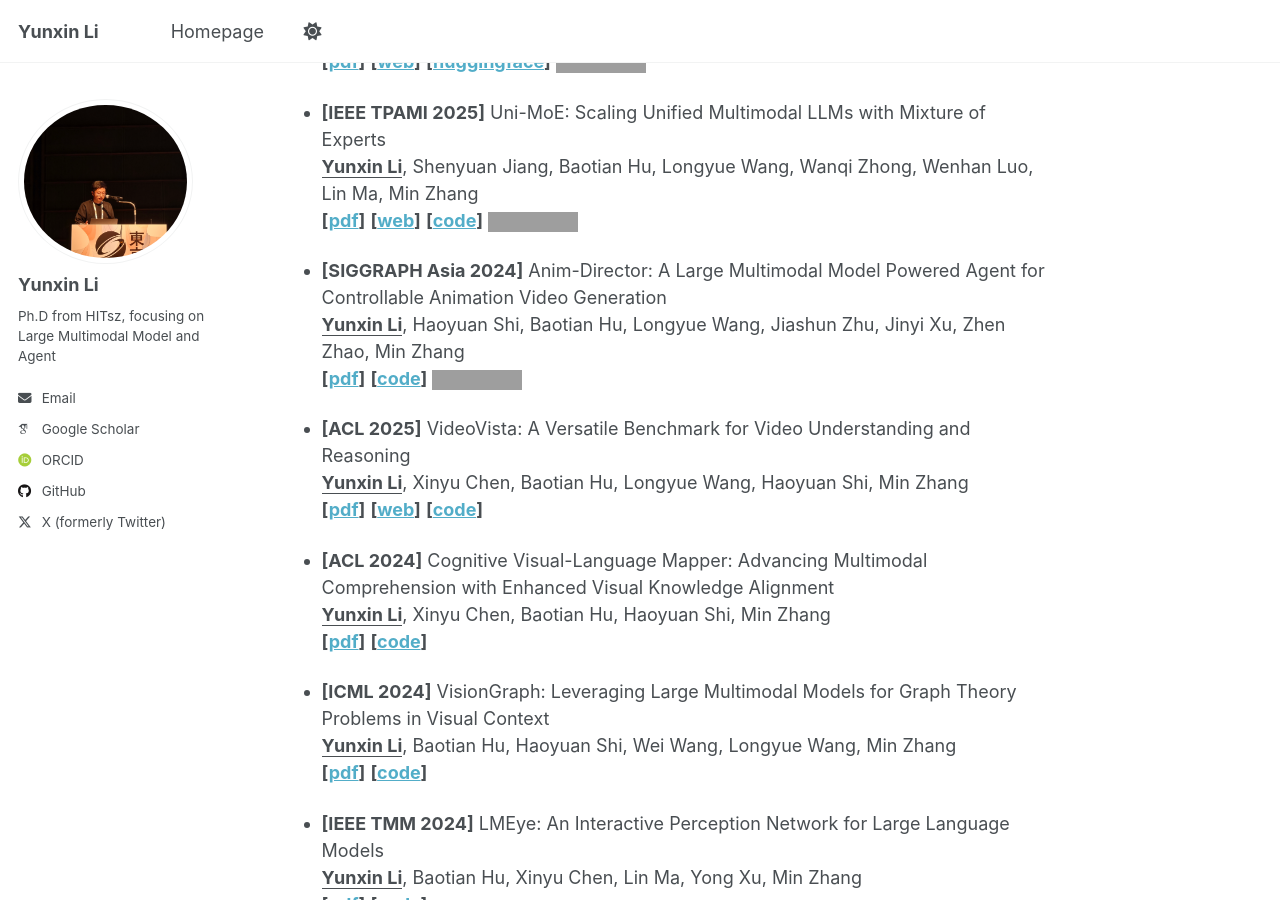
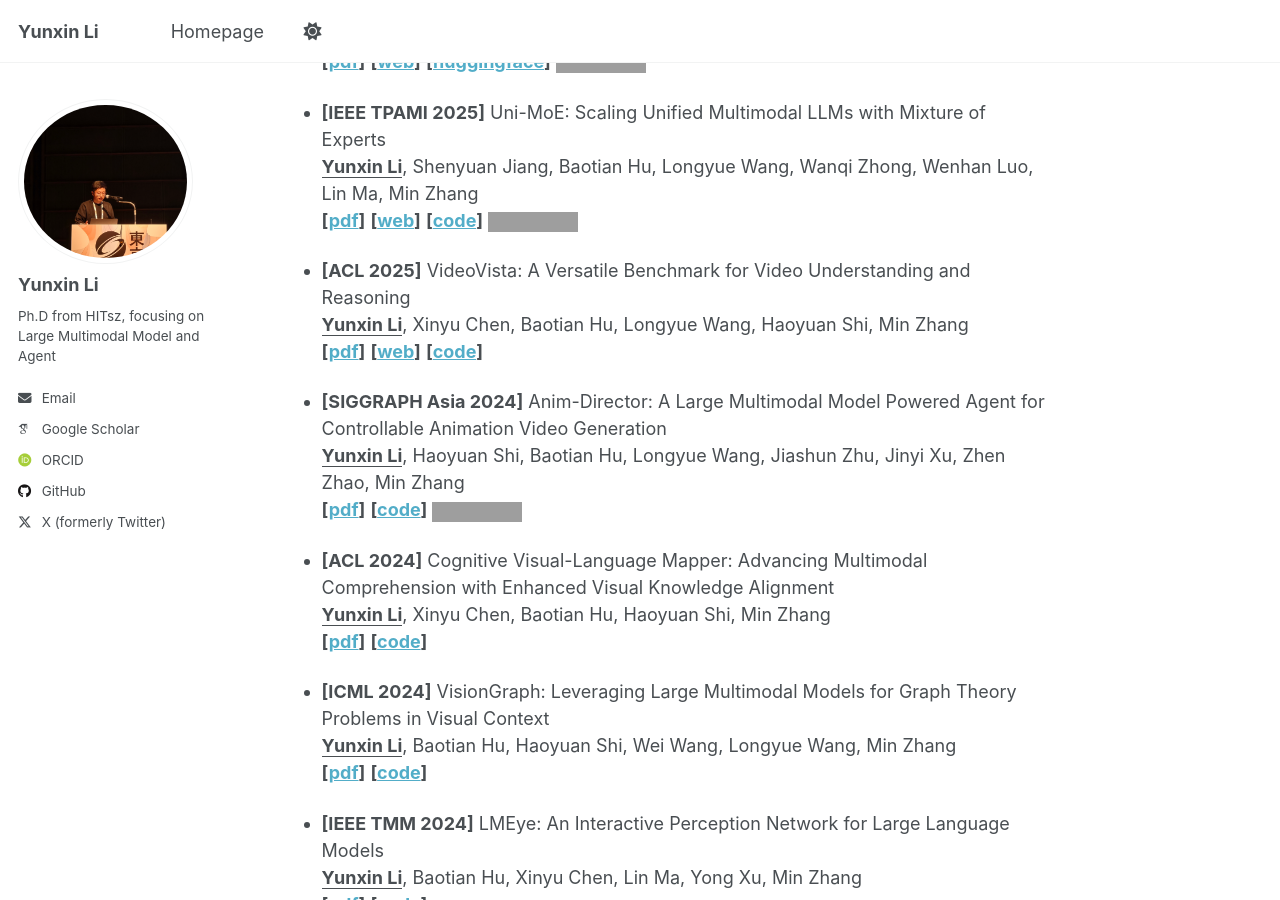
Before and after one commit to YunxinLi/yunxinli.github.io, a Jekyll site: the page built from _pages/about.md, in a window 1280 px wide and 900 px high, scrolled down 2001 px. Built offline with Jekyll 4.4.1, drawn with Linux system fonts in a browser that asks for light colours; some web fonts are replaced; a script that is not in the unit is left out; grey boxes are pictures that could not be loaded.

```diff
--- a/_pages/about.md
+++ b/_pages/about.md
@@ -57,14 +57,14 @@ The long-term goal of my research is to help humans with more capable artificial
   **[[pdf](https://arxiv.org/abs/2405.11273)]** **[[web](https://uni-moe.github.io/)]** **[[code](https://github.com/HITsz-TMG/Uni-MoE)]**
   <img alt="GitHub Stars" src="https://img.shields.io/github/stars/HITsz-TMG/Uni-MoE.svg?style=social">
 
+- **[ACL 2025]** VideoVista: A Versatile Benchmark for Video Understanding and Reasoning<br>
+  <u><strong>Yunxin Li</strong></u>, Xinyu Chen, Baotian Hu, Longyue Wang, Haoyuan Shi, Min Zhang<br>
+  **[[pdf](https://arxiv.org/abs/2406.11303)]** **[[web](https://videovista.github.io/)]** **[[code](https://github.com/HITsz-TMG/VideoVista)]**
+
 - **[SIGGRAPH Asia 2024]** Anim-Director: A Large Multimodal Model Powered Agent for Controllable Animation Video Generation<br>
   <u><strong>Yunxin Li</strong></u>, Haoyuan Shi, Baotian Hu, Longyue Wang, Jiashun Zhu, Jinyi Xu, Zhen Zhao, Min Zhang<br>
   **[[pdf](https://arxiv.org/abs/2408.09787)]** **[[code](https://github.com/HITsz-TMG/Anim-Director)]**
   <img alt="GitHub Stars" src="https://img.shields.io/github/stars/HITsz-TMG/Anim-Director.svg?style=social">
-
-- **[ACL 2025]** VideoVista: A Versatile Benchmark for Video Understanding and Reasoning<br>
-  <u><strong>Yunxin Li</strong></u>, Xinyu Chen, Baotian Hu, Longyue Wang, Haoyuan Shi, Min Zhang<br>
-  **[[pdf](https://arxiv.org/abs/2406.11303)]** **[[web](https://videovista.github.io/)]** **[[code](https://github.com/HITsz-TMG/VideoVista)]**
 
 - **[ACL 2024]** Cognitive Visual-Language Mapper: Advancing Multimodal Comprehension with Enhanced Visual Knowledge Alignment<br>
   <u><strong>Yunxin Li</strong></u>, Xinyu Chen, Baotian Hu, Haoyuan Shi, Min Zhang<br>
```
